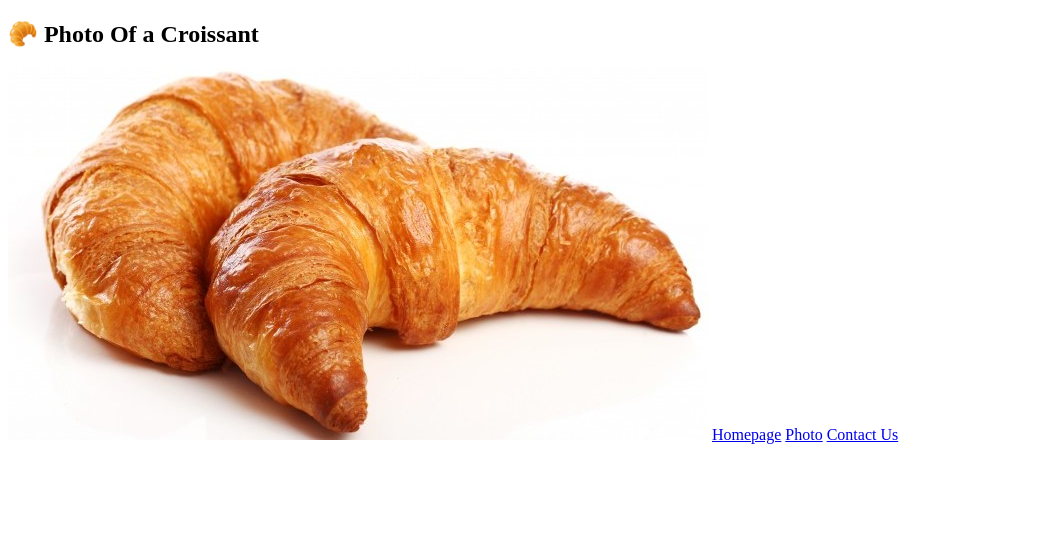
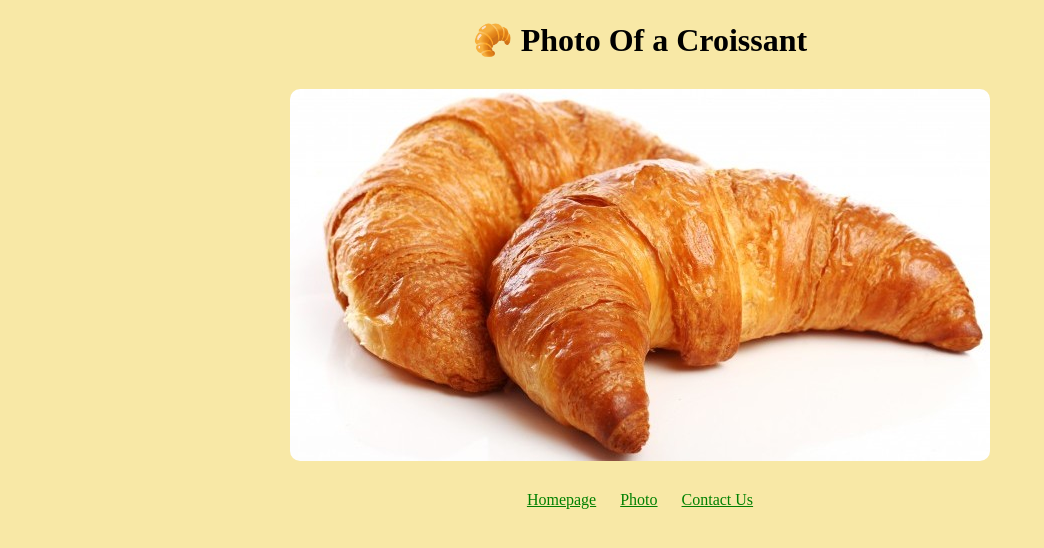
Before and after one commit to jureefitz/croissant-website, a plain HTML site: page photo.html in a window 1280 px wide. Shown: the whole page, without its empty margins (0-1044 px from the left). Drawn offline with Linux system fonts and the light colour scheme.

Commit message:
Updated html files and created css file

```diff
--- /dev/null
+++ b/css/styles.css
@@ -0,0 +1,26 @@
+body {
+    background: #f8e8a6
+}
+
+h1,
+ul,
+p,
+footer {
+    text-align: center;
+}
+
+li {
+    list-style: none;
+}
+
+footer a {
+    margin: 0 10px;
+    color: green;
+}
+
+.croissant-image {
+    max-width: 100%;
+    border-radius: 10px;
+    display: block;
+    margin: 30px auto;
+}
--- a/photo.html
+++ b/photo.html
@@ -4,13 +4,16 @@
     <meta charset="UTF-8">
     <meta http-equiv="X-UA-Compatible" content="IE=edge">
     <meta name="viewport" content="width=device-width, initial-scale=1.0">
+    <link rel="stylesheet" href="/css/styles.css">
     <title>Photo of Croissant</title>
 </head>
 <body>
-    <h2>🥐 Photo Of a Croissant</h2>
+    <h1>🥐 Photo Of a Croissant</h1>
     <img src="images/croissant-img.jpeg" class="croissant-image">
+ <footer>
     <a href="/">Homepage</a>
     <a href="/photo.html">Photo</a>
     <a href="/contact.html">Contact Us</a>
+ </footer>
 </body>
 </html>
```
Also changed, not shown: contact.html (+5 -1 lines), index.html (+8 -2 lines).
